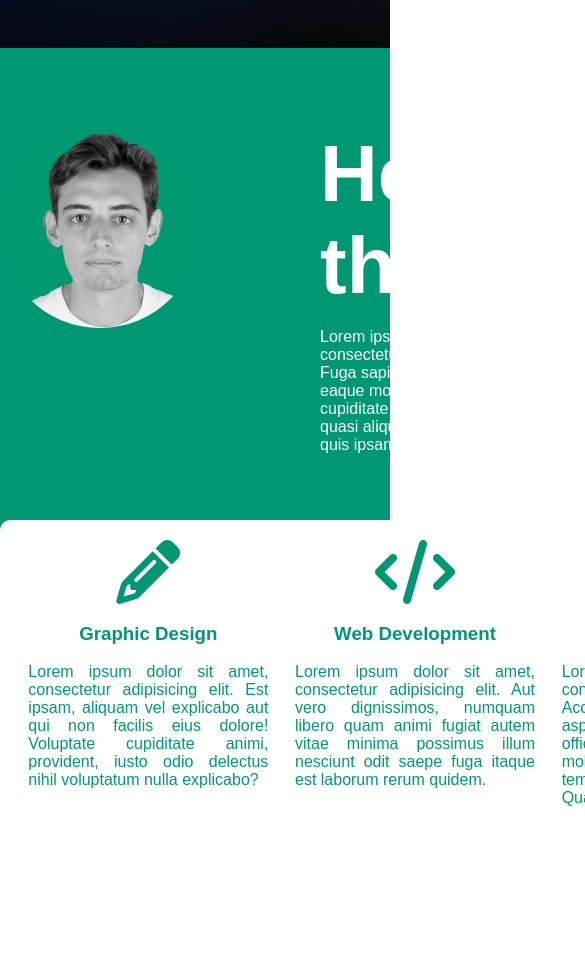
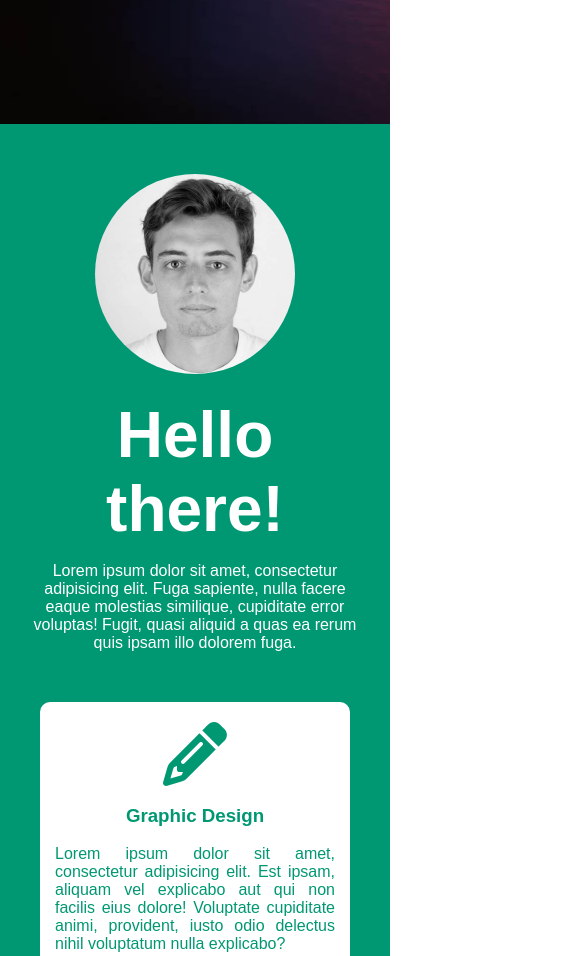
Before and after one commit to pgarciaegido/pgarciaegido.github.io, a plain HTML site: page index.html in a window 390 px wide. Shown: the part 720-1676 px from the top of the page, 585 px wide, since content can reach past the window. Before the commit the page ends 1558 px from the top, so only its background shows below. Drawn offline with Linux system fonts and the light colour scheme; a script that the page names is missing; files whose address does not match are found by name.

Commit message:
Responsive design 'About'

```diff
--- a/css/pegido.css
+++ b/css/pegido.css
@@ -51,7 +51,11 @@ body{
 
 .landing{
 	background-image: url("../images/background2.jpg");
+	background-repeat: no-repeat;
+    background-position: center center;
 	height:768px;
+	overflow: hidden;
+	transition: 1s;
 
 }
 
@@ -81,6 +85,7 @@ header{
 	top:35px;
 	left: 35px;
 	display:none;
+	color:lightgray;
 }
 
 .menu{
@@ -190,7 +195,9 @@ header{
 
 .about{
 	background-color: #009872;
-	height: 768px;
+	height: auto;
+	padding-bottom: 40px;
+	transition:1s;
 }
 
 .about h2{
@@ -221,11 +228,11 @@ header{
 	display:flex;
 	background-color: white;
 	color:#009872;
-	padding:20px 15px 15px 15px;
+	padding:20px 15px 40px 15px;
 	border-radius: 10px;
 	justify-content: space-around;
-	margin-bottom: 20px;
-	position: absolute;
+/*	margin-bottom: 20px;*/
+	position: relative;
 	width:800px;
 	text-align: center;
 }
@@ -263,13 +270,33 @@ header{
 	}
 }
 
+@media screen and (max-width : 900px){
+	.skills{
+		width:auto;
+		margin-right:40px;
+		margin-left: 40px;
 
+	}
+
+	#profilepic {
+    	margin-left:40px;
+    	margin-right:40px;
+	}
+
+	.description-text {
+    	margin-right: 40px;
+	}
+}
 
 /*tablet*/
 
 @media screen and (max-width : 800px){
 	body{
 		/*height: 100vh;*/
+	}
+/*landing*/
+	.landing{
+		height:100vh;
 	}
 
 	.logotipo img{
@@ -302,12 +329,32 @@ header{
 	.socialmedia i{
 		font-size: 1.8em;
 	}
+
+/*landing*/
+/*about*/
+	.about h2 {
+     	font-size: 4em;
+	}
+
+	.skills {
+	    width: auto;
+		margin-right:40px;
+		margin-left: 40px;
+	}
+
+/*about*/
 }
+@media screen and (min-width : 581px) and (max-width : 710px){
 
+	.about h2 {
+	    font-size: 3em;
+	}
 
+}
 
 @media screen and (max-width : 580px){
 
+/*landing*/
 	.menu a{
 		font-size: 1em;
 	}
@@ -321,6 +368,7 @@ header{
 
 @media screen and (max-width : 500px){
 
+	/*landing*/
 	.navegador{
 		width:100%;
 		height: 100px;
@@ -345,6 +393,7 @@ header{
 
 		background: rgba(255,255,255,.7);
 		position: fixed;
+		height:100vh;
 		left:-50%;
 		top:0;
 		bottom:0;
@@ -375,6 +424,40 @@ header{
 		z-index: 3;
 		font-size: 1.8em;
 	}
+	/*landing*/
+
+	/*about*/
+
+	.about {
+		height: auto;
+		/*overflow: auto;*/
+		padding-bottom: 20px;
+	}
+
+	.descripcion2 {
+	    display:block;
+	    text-align: center;
+
+	}
+
+	#profilepic{
+		margin-top: 50px;
+	}
+
+	.description-text {
+    	width: auto;
+    	margin: 20px;
+	}
+
+	.skills{
+		display: block;
+	}
+
+	.sk{
+		width: auto;
+	}
+
+	/*about*/
 }
 
 @media screen and (min-width:501px) and (max-width: 769px){
--- a/index.html
+++ b/index.html
@@ -25,7 +25,7 @@
 							<a href="index.html">HOME</a>
 						</li>
 						<li>
-							<a href="about.html">ABOUT</a>
+							<a href="#about">ABOUT</a>
 						</li>
 						<li>
 							<a href="contact.html">CONTACT</a>
@@ -64,7 +64,7 @@
 	<section class="about" id="about">
 		<div class="contenedor">
 			<article class="descripcion2">
-				<img src="images/pic-verde.jpg" id="profilepic" alt="profile pic">
+				<img src="images/profile.jpg" id="profilepic" alt="profile pic">
 					<div class="description-text">
 						<h2 class="hello">Hello there!</h2>
 						<p>Lorem ipsum dolor sit amet, consectetur adipisicing elit. Fuga sapiente, nulla facere eaque molestias similique, cupiditate error voluptas! Fugit, quasi aliquid a quas ea rerum quis ipsam illo dolorem fuga.</p>
@@ -94,7 +94,7 @@
 
 
 	<script src="https://use.fontawesome.com/574a157edd.js"></script>
-	<!-- <script src="https://cdnjs.cloudflare.com/ajax/libs/hammer.js/2.0.8/hammer.min.js"></script> -->
+	<script src="https://cdnjs.cloudflare.com/ajax/libs/hammer.js/2.0.8/hammer.min.js"></script>
 	<script src="https://ajax.googleapis.com/ajax/libs/webfont/1.6.16/webfont.js"></script>
 	<script>
 
@@ -105,7 +105,7 @@
     		}
   		});
   	</script>
-<!--   	<script>
+  	<script>
 
   		// creamos variables para el boton para abrir el menú y para el propio menú
 
@@ -153,7 +153,7 @@
         var gestos = new Hammer($body);
         gestos.on('swipeleft', hideMenu);
         gestos.on('swiperight', showMenu);
-	</script> -->
+	</script>
 
 
 </body>
```
